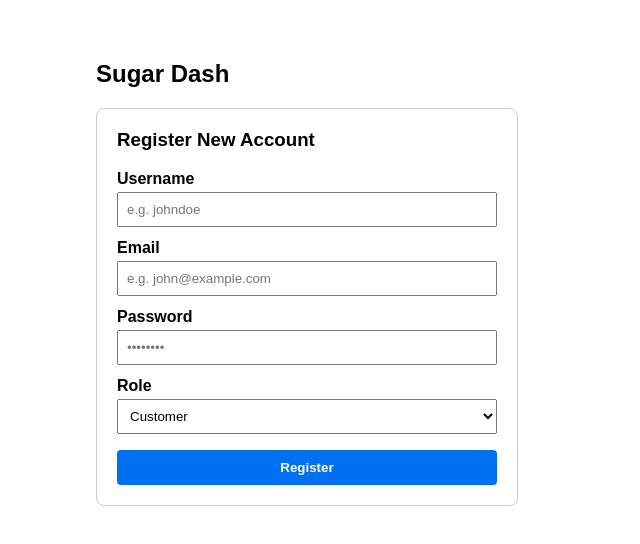
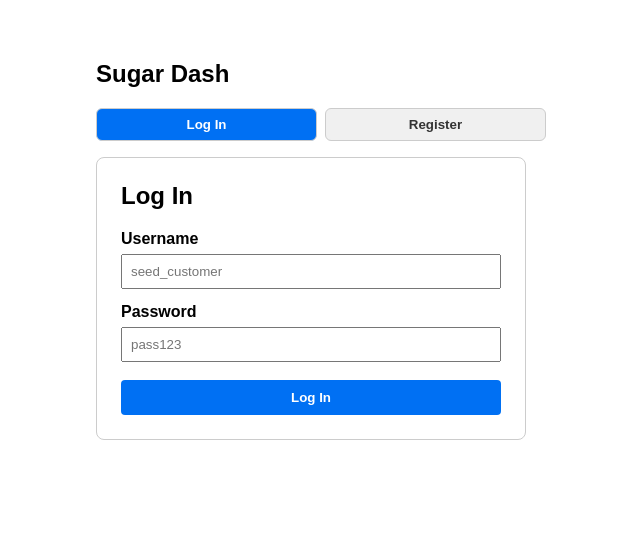
Before and after one commit to chrisalexan06/MergeConflicts_HI, a React (Vite) app in the folder my-app/client/: page / in a window 1280 px wide. Shown: the top 544 px of the page, without its empty margins (319-959 px from the left). Built offline with nearby package versions, Linux system fonts and the light colour scheme.

Commit message:
implementred LoginPanel and CurrentUserPanel, login/logout session works.

```diff
--- a/my-app/client/src/App.tsx
+++ b/my-app/client/src/App.tsx
@@ -1,9 +1,30 @@
 import { useState } from 'react';
 import { RegistrationPanel } from './components/REG/RegistrationPanel';
+import { LoginPanel } from './components/REG/LoginPanel';
+import { CurrentUserPanel } from './components/REG/CurrentUserPanel';
 
 export function App() {
+  // 1. All useState hooks grouped at the top
   const [feedback, setFeedback] = useState<{ message: string; isError: boolean } | null>(null);
+  const [authTab, setAuthTab] = useState<'login' | 'register'>('login');
+  const [currentUser, setCurrentUser] = useState<any>(null);
+  const [token, setToken] = useState<string | null>(localStorage.getItem('sessionToken'));
 
+  // 2. Handlers declared after the state setters exist
+  const handleLoginSuccess = (account: any, sessionToken: string) => {
+    setCurrentUser(account);
+    setToken(sessionToken);
+    setFeedback({ message: `Logged in as ${account.accountName} (${account.role})`, isError: false });
+  };
+
+  const handleLogout = () => {
+    setCurrentUser(null);
+    setToken(null);
+    localStorage.removeItem('sessionToken');
+    setFeedback({ message: 'Successfully logged out.', isError: false });
+  };
+
+  // 3. Clean JSX without stray closing tags
   return (
     <div style={{ padding: '32px', fontFamily: 'sans-serif', maxWidth: '450px', margin: '0 auto' }}>
       <h2>Sugar Dash</h2>
@@ -24,10 +45,71 @@ export function App() {
         </div>
       )}
 
-      <RegistrationPanel
-        onSuccess={(msg) => setFeedback({ message: msg, isError: false })}
-        onError={(err) => setFeedback({ message: err, isError: true })}
-      />
+      {currentUser && token ? (
+        <CurrentUserPanel
+          account={currentUser}
+          token={token}
+          onLogout={handleLogout}
+        />
+      ) : (
+        <div>
+          <div style={{ display: 'flex', gap: '8px', marginBottom: '16px' }}>
+            <button
+              type="button"
+              onClick={() => {
+                setAuthTab('login');
+                setFeedback(null);
+              }}
+              style={{
+                flex: 1,
+                padding: '8px 12px',
+                borderRadius: '6px',
+                border: '1px solid #ccc',
+                backgroundColor: authTab === 'login' ? '#0070f3' : '#f0f0f0',
+                color: authTab === 'login' ? '#fff' : '#333',
+                fontWeight: 600,
+                cursor: 'pointer',
+              }}
+            >
+              Log In
+            </button>
+            <button
+              type="button"
+              onClick={() => {
+                setAuthTab('register');
+                setFeedback(null);
+              }}
+              style={{
+                flex: 1,
+                padding: '8px 12px',
+                borderRadius: '6px',
+                border: '1px solid #ccc',
+                backgroundColor: authTab === 'register' ? '#0070f3' : '#f0f0f0',
+                color: authTab === 'register' ? '#fff' : '#333',
+                fontWeight: 600,
+                cursor: 'pointer',
+              }}
+            >
+              Register
+            </button>
+          </div>
+
+          {authTab === 'login' ? (
+            <LoginPanel
+              onLoginSuccess={handleLoginSuccess}
+              onError={(err) => setFeedback({ message: err, isError: true })}
+            />
+          ) : (
+            <RegistrationPanel
+              onSuccess={(msg) => {
+                setFeedback({ message: `${msg} Please log in below.`, isError: false });
+                setAuthTab('login');
+              }}
+              onError={(err) => setFeedback({ message: err, isError: true })}
+            />
+          )}
+        </div>
+      )}
     </div>
   );
 }
--- a/my-app/client/src/components/REG/CurrentUserPanel.tsx
+++ b/my-app/client/src/components/REG/CurrentUserPanel.tsx
@@ -0,0 +1,92 @@
+import React from 'react';
+
+export interface CurrentUserPanelProps {
+  account: {
+    accountID: number;
+    accountName: string;
+    role: string;
+    email?: string;
+  };
+  token: string;
+  onLogout: () => void;
+}
+
+export const CurrentUserPanel: React.FC<CurrentUserPanelProps> = ({ account, token, onLogout }) => {
+  return (
+    <div
+      style={{
+        border: '1px solid #e1e4e8',
+        borderRadius: '8px',
+        padding: '20px',
+        backgroundColor: '#f6f8fa',
+        boxShadow: '0 2px 4px rgba(0,0,0,0.05)',
+      }}
+    >
+      <h3 style={{ marginTop: 0, marginBottom: '12px', color: '#24292e' }}>
+        Active Session
+      </h3>
+
+      <div style={{ marginBottom: '8px', fontSize: '14px' }}>
+        <strong>Username:</strong> {account.accountName}
+      </div>
+
+      <div style={{ marginBottom: '8px', fontSize: '14px' }}>
+        <strong>Role:</strong>{' '}
+        <span
+          style={{
+            backgroundColor: '#0366d6',
+            color: '#fff',
+            padding: '2px 8px',
+            borderRadius: '12px',
+            fontSize: '12px',
+            textTransform: 'capitalize',
+          }}
+        >
+          {account.role}
+        </span>
+      </div>
+
+      {account.email && (
+        <div style={{ marginBottom: '8px', fontSize: '14px' }}>
+          <strong>Email:</strong> {account.email}
+        </div>
+      )}
+
+      <div
+        style={{
+          marginTop: '12px',
+          marginBottom: '16px',
+          padding: '8px',
+          backgroundColor: '#fff',
+          border: '1px solid #e1e4e8',
+          borderRadius: '4px',
+          fontSize: '12px',
+          fontFamily: 'monospace',
+          wordBreak: 'break-all',
+          color: '#586069',
+        }}
+      >
+        <strong>Session Token:</strong>
+        <br />
+        {token}
+      </div>
+
+      <button
+        type="button"
+        onClick={onLogout}
+        style={{
+          width: '100%',
+          padding: '10px',
+          backgroundColor: '#d73a49',
+          color: '#ffffff',
+          border: 'none',
+          borderRadius: '6px',
+          fontWeight: 600,
+          cursor: 'pointer',
+        }}
+      >
+        Log Out
+      </button>
+    </div>
+  );
+};
--- a/my-app/client/src/components/REG/LoginPanel.tsx
+++ b/my-app/client/src/components/REG/LoginPanel.tsx
@@ -0,0 +1,80 @@
+import React, { useState } from 'react';
+
+interface Props {
+  onLoginSuccess: (account: any, token: string) => void;
+  onError: (error: string) => void;
+}
+
+export const LoginPanel: React.FC<Props> = ({ onLoginSuccess, onError }) => {
+  const [accountName, setAccountName] = useState('');
+  const [password, setPassword] = useState('');
+  const [loading, setLoading] = useState(false);
+
+  const handleSubmit = async (e: React.FormEvent) => {
+    e.preventDefault();
+    setLoading(true);
+    try {
+      const res = await fetch('http://localhost:3000/api/auth/login', {
+        method: 'POST',
+        headers: { 'Content-Type': 'application/json' },
+        body: JSON.stringify({ accountName: accountName.trim(), password }),
+      });
+
+      const data = await res.json();
+      if (!res.ok) {
+        throw new Error(data.error || 'Login failed');
+      }
+
+      localStorage.setItem('sessionToken', data.sessionToken);
+      onLoginSuccess(data.account, data.sessionToken);
+    } catch (err: any) {
+      onError(err.message || 'Login failed');
+    } finally {
+      setLoading(false);
+    }
+  };
+
+  return (
+    <form onSubmit={handleSubmit} style={{ border: '1px solid #ccc', padding: '24px', borderRadius: '8px', maxWidth: '380px' }}>
+      <h2 style={{ marginTop: 0 }}>Log In</h2>
+      <div style={{ marginBottom: '14px' }}>
+        <label style={{ display: 'block', fontWeight: 600, marginBottom: '6px' }}>Username</label>
+        <input
+          style={{ width: '100%', padding: '8px', boxSizing: 'border-box' }}
+          type="text"
+          value={accountName}
+          onChange={(e) => setAccountName(e.target.value)}
+          placeholder="seed_customer"
+          required
+        />
+      </div>
+      <div style={{ marginBottom: '18px' }}>
+        <label style={{ display: 'block', fontWeight: 600, marginBottom: '6px' }}>Password</label>
+        <input
+          style={{ width: '100%', padding: '8px', boxSizing: 'border-box' }}
+          type="password"
+          value={password}
+          onChange={(e) => setPassword(e.target.value)}
+          placeholder="pass123"
+          required
+        />
+      </div>
+      <button
+        type="submit"
+        disabled={loading}
+        style={{
+          width: '100%',
+          padding: '10px',
+          backgroundColor: '#0070f3',
+          color: '#fff',
+          border: 'none',
+          borderRadius: '4px',
+          fontWeight: 600,
+          cursor: 'pointer',
+        }}
+      >
+        {loading ? 'Logging in...' : 'Log In'}
+      </button>
+    </form>
+  );
+};
```
Also changed, not shown: 2 other files (tests, documents, lock files or other folders).
